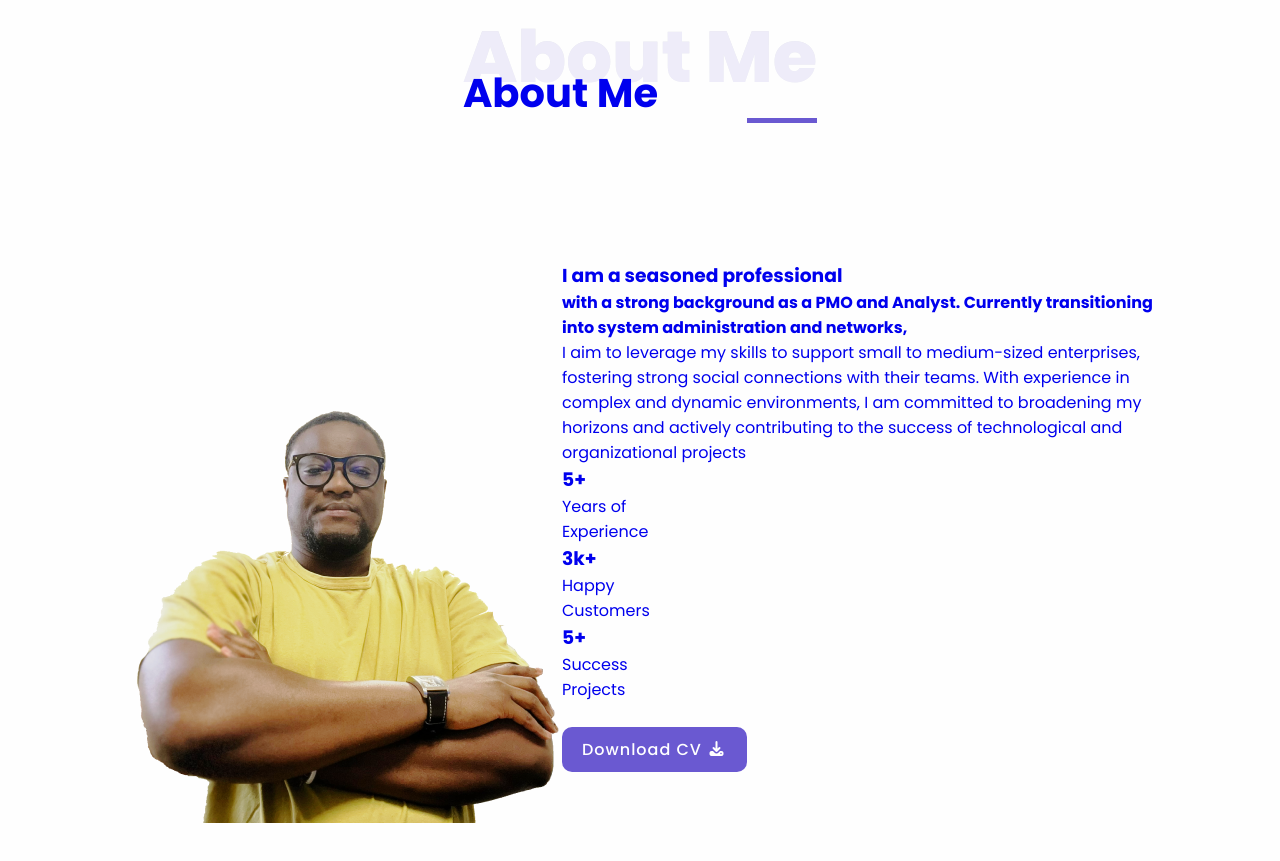
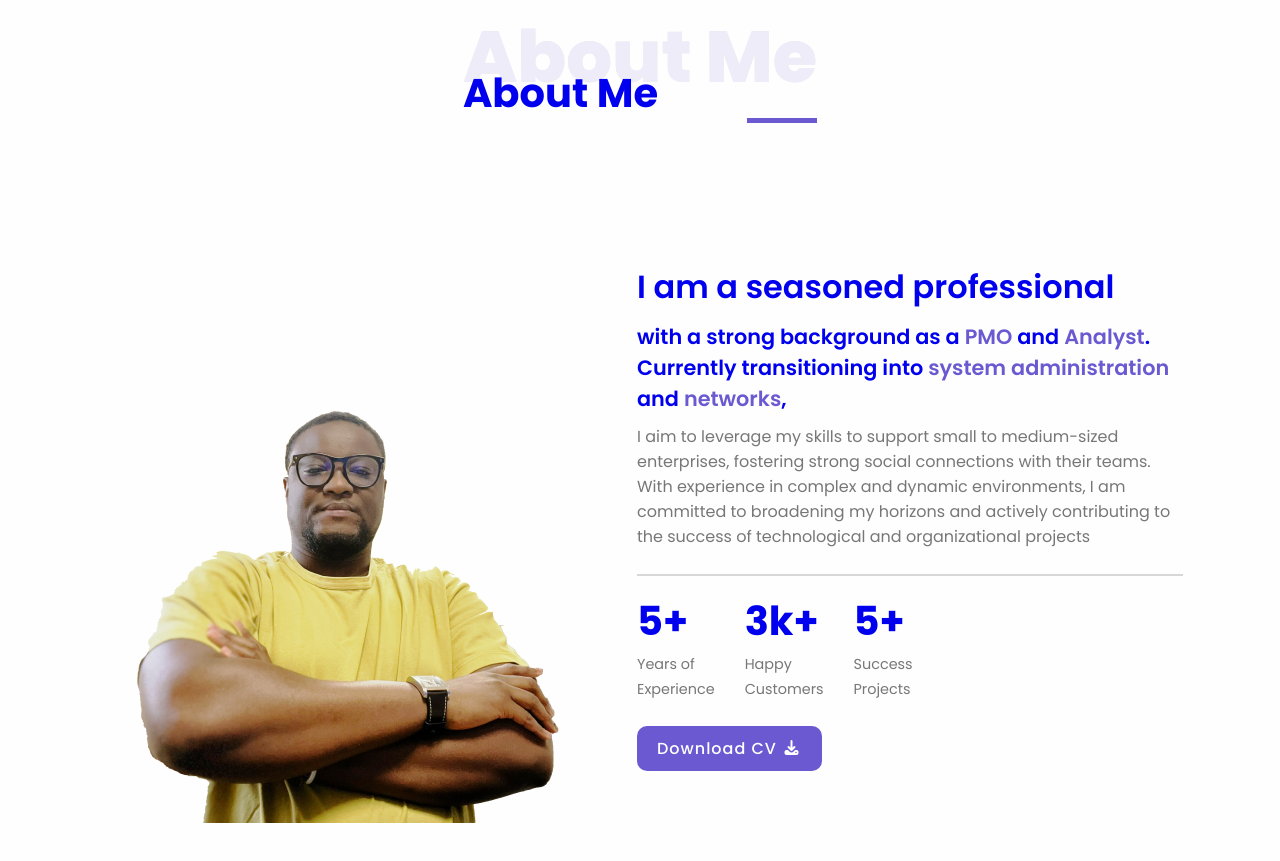
Before and after one commit to yanntech474/portfolio, a plain HTML site: page index.html in a window 1280 px wide. Shown: the part 925-1786 px from the top of the page. Drawn offline with Linux system fonts and the light colour scheme.

Commit message:
add .js file

```diff
--- a/index.html
+++ b/index.html
@@ -107,7 +107,13 @@
 
     <!--======Contact section======-->
 
-    <!--======Footet======-->
+    <!--======Footer======-->
+
+
+    <!--======External Scripts======-->
+
+<script src="js/main.js"></script>
+
 </body>
 
 </html>
--- /dev/null
+++ b/js/main.js
@@ -0,0 +1,25 @@
+// Navigation bar effects on scroll
+window.addEventListener("scroll",function(){
+    const header = this.document.querySelector("header");
+    header.classList.toggle("sticky", window.scrollY > 0);
+});
+// Services section - Modal
+
+// Portfolio section - Modal
+
+// Our clients - swiper
+
+// website dark/light theme
+
+// Scroll to top button
+
+// Navigation menu item active on page scroll
+
+// responsive navigation menu toggle
+
+// Scroll reveal animations
+
+// Scroll reveal options to create reaveal animations
+
+
+// Target elements ,and specify options to create reveal animations
--- a/styles.css
+++ b/styles.css
@@ -81,7 +81,10 @@ header {
     backdrop-filter: blur(20px);
     transition: .6 ease;
 }
-
+header.sticky{
+    background: rgba(255, 255, 255,0.1 );
+    box-shadow: var(--box-shadoww);
+}
 .nav-bar {
     position: relative;
     height: calc(4rem + 1rem);
@@ -93,6 +96,9 @@ header {
     margin-right: auto;
     padding: 0;
     transition: .6s ease;
+}
+header.sticky .nav-bar{
+    height: calc(2.5rem + 1rem);
 }
 
 .nav-bar .logo {
@@ -278,6 +284,64 @@ header {
 
 }
 
+/*======About section=====*/
+.about .container .content{
+    column-gap: 40px;
+    width: 100%;
+}
+.about-img{
+    max-width: 100%;
+    min-width: 500px;
+    border-radius: 10px;
+}
+.about-info .description{
+    max-width: 600px;
+
+}
+
+.about .description h3{
+    font-size: 2em;
+    font-weight: 600;
+    margin-bottom: 10px;
+}
+.about-info .description h4{
+    font-size: 1.3em;
+    font-weight: 600;
+    margin-bottom: 10px;
+}
+.about-info .description h4 span{
+    color: var(--second-color);
+}
+.about-info .description p{
+    color: var(--third-color);
+    font-size: var(--normal-font-size);
+    margin-bottom: 15px;
+    padding-bottom: 25px;
+    border-bottom: solid 2px var(--line-color);
+}
+.about-info .professional-list{
+    display: flex;
+    column-gap: 30px;
+}
+.about-info .professional-list .list-item h3{
+    font-size: 2.5em;
+    font-weight: 700;
+
+}
+.about-info .professional-list .list-item span{
+    color: var(--third-color);
+    font-size: var(--small-font-size);
+}
+
+/*======Skills section=====*/
+
+/*======Service section=====*/
+
+/*======Get-in-touch=====*/
+
+/*======Our  Clients=====*/
+
+
 /*======Scroll bar colors=====*/
 
 
```
